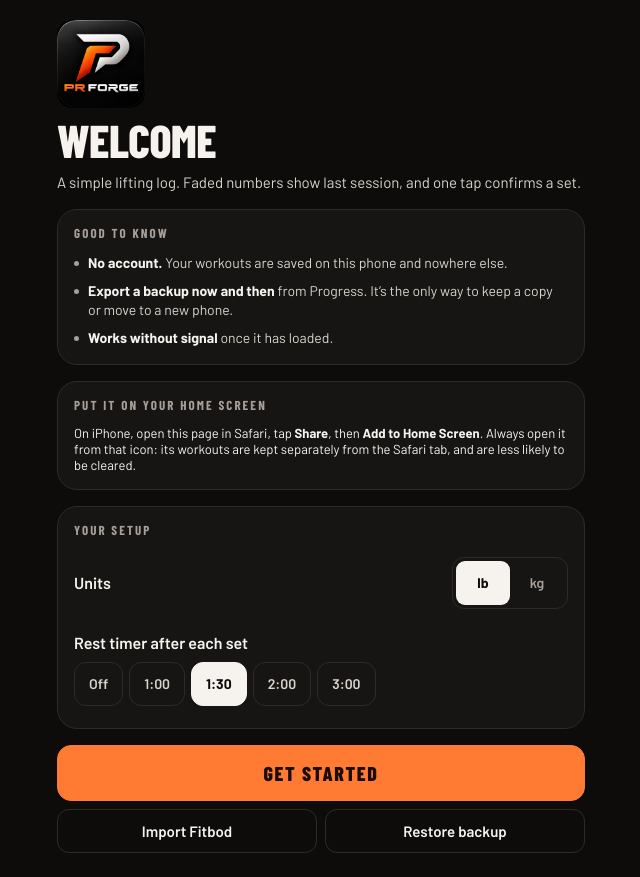
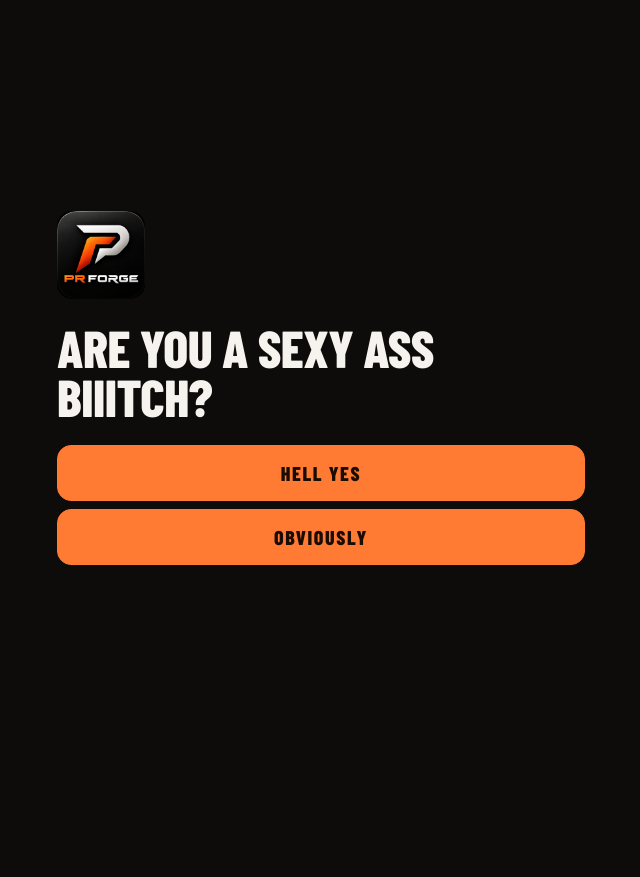
Before and after one commit to kevo00012/pr-forge, a plain HTML site: page index.html in a window 1280 px wide. Shown: the whole page, without its empty margins (319-959 px from the left). After the commit the page ends 800 px from the top, so only its background shows below. Drawn offline with Linux system fonts and the light colour scheme.

Commit message:
Add one-time joke question before first-open setup
Shows "Are you a sexy ass biiitch?" with two yes buttons (Hell yes /
Obviously) before the setup screen. Not saved: it shows again only if the
app is reopened before setup is finished. App 1.4.2, cache bumped.

Co-Authored-By: Claude Opus 5.5 <noreply@anthropic.com>
Claude-Session: https://claude.ai/code/session_01EC873QGi8DTrdHtmwwP8nE

```diff
--- a/css/app.css
+++ b/css/app.css
@@ -347,6 +347,7 @@ input::placeholder { color: var(--ghost); opacity: 1; }
 .session-val { font-family: var(--cond); font-weight: 600; font-size: 17px; color: var(--text); font-variant-numeric: tabular-nums; text-align: right; }
 .setup-head { display: flex; flex-direction: column; gap: 10px; }
 .setup-logo { width: 88px; height: 88px; border-radius: 17%; }
+.greet { min-height: calc(100vh - 64px); display: flex; flex-direction: column; justify-content: center; gap: 24px; }
 .trend-main { display: flex; flex-direction: column; gap: 8px; min-width: 0; }
 .trend-name { display: flex; flex-wrap: wrap; align-items: center; gap: 6px 8px; }
 .trend-num { font-family: var(--cond); font-weight: 800; font-size: 44px; line-height: .9; font-variant-numeric: tabular-nums; }
--- a/js/app.js
+++ b/js/app.js
@@ -6,7 +6,7 @@
   'use strict';
 
   var U = PRF.units, M = PRF.metrics, ST = PRF.store, EX = PRF.exercises, P = PRF.plates, IM = PRF.importers;
-  var VERSION = '1.4.1';
+  var VERSION = '1.4.2';
 
   var S = ST.load();
   var V = {
@@ -24,7 +24,8 @@
     prMoment: null,       // the full-screen PR panel being shown (see buildPrMoment)
     focusEntry: null,     // exercise opened by tap; otherwise the first with sets left
     summary: null,        // id of the workout just finished (shows "Workout saved")
-    modal: null           // { resolve }
+    modal: null,          // { resolve }
+    greeted: false        // answered the first-open question (this visit only; setup itself is saved)
   };
   var app = document.getElementById('app');
   var lastViewKey = '';
@@ -275,14 +276,14 @@
 
   // ---------- render ----------
   function viewKey() {
-    if (needsSetup()) return 'setup';
+    if (needsSetup()) return V.greeted ? 'setup' : 'greet';
     return V.screen ? V.screen + ':' + (V.screen === 'lift' ? V.liftId : V.historyId || '') : 'tab:' + V.tab;
   }
   function needsSetup() { return !S.settings.setupDone && !S.active; }
 
   function render() {
     var body;
-    if (needsSetup()) body = viewSetup();
+    if (needsSetup()) body = V.greeted ? viewSetup() : viewGreet();
     else if (V.screen === 'workout' && S.active) body = viewWorkout();
     else if (V.screen === 'template' && V.tplDraft) body = viewTemplateEditor();
     else if (V.screen === 'editWorkout' && V.edit) body = viewEditWorkout();
@@ -741,6 +742,13 @@
   }
 
   // ----- First open -----
+  // A one-time joke question before setup. Both answers are yes.
+  function viewGreet() {
+    return '<section class="greet"><img class="setup-logo" src="icons/logo.png" alt="PR Forge logo" onerror="this.remove()">' +
+      '<h1 class="big">Are you a sexy ass biiitch?</h1>' +
+      '<div class="foot-actions"><button class="btn primary block" data-act="greet-yes">Hell yes</button>' +
+      '<button class="btn primary block" data-act="greet-yes">Obviously</button></div></section>';
+  }
   function viewSetup() {
     var standalone = (window.matchMedia && window.matchMedia('(display-mode: standalone)').matches) || window.navigator.standalone === true;
     var rest = S.settings.restSeconds;
@@ -1423,6 +1431,7 @@
       if (read) read.textContent = el.dataset.read;
       document.querySelectorAll('.vol-col').forEach(function (c) { c.classList.toggle('picked', c === el); });
     },
+    'greet-yes': function () { V.greeted = true; render(); },
     'setup-done': function () { S.settings.setupDone = true; V.tab = 'home'; commit(); },
     'fitbod-pick': function () { var f = document.getElementById('fitbod-file'); if (f) { f.value = ''; f.click(); } },
     'import-undo': function (el) { undoImport(el.dataset.id); },
--- a/sw.js
+++ b/sw.js
@@ -1,5 +1,5 @@
 /* PR Forge — offline cache. Bump CACHE when you change any file so phones pick up the update. */
-var CACHE = 'pr-forge-web-1.4.1';
+var CACHE = 'pr-forge-web-1.4.2';
 var SHELL = [
   './',
   'index.html',
```
